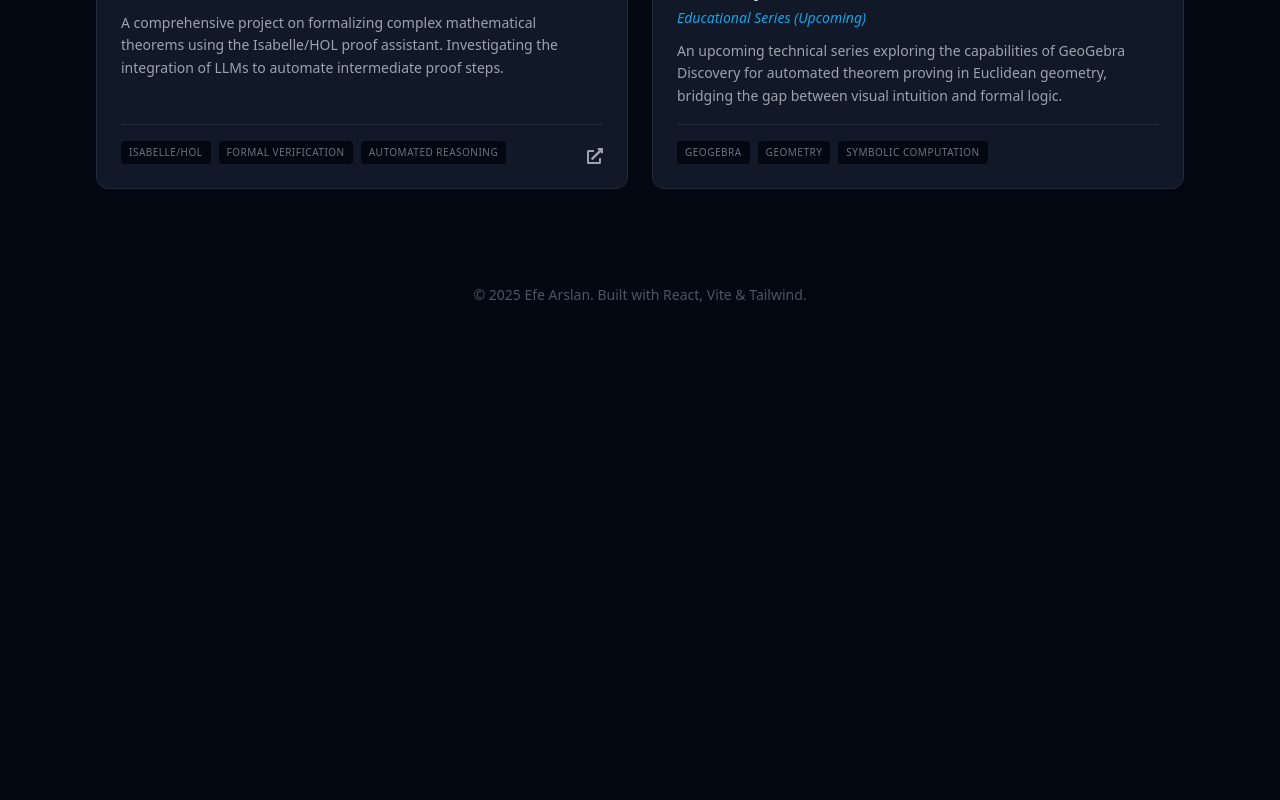
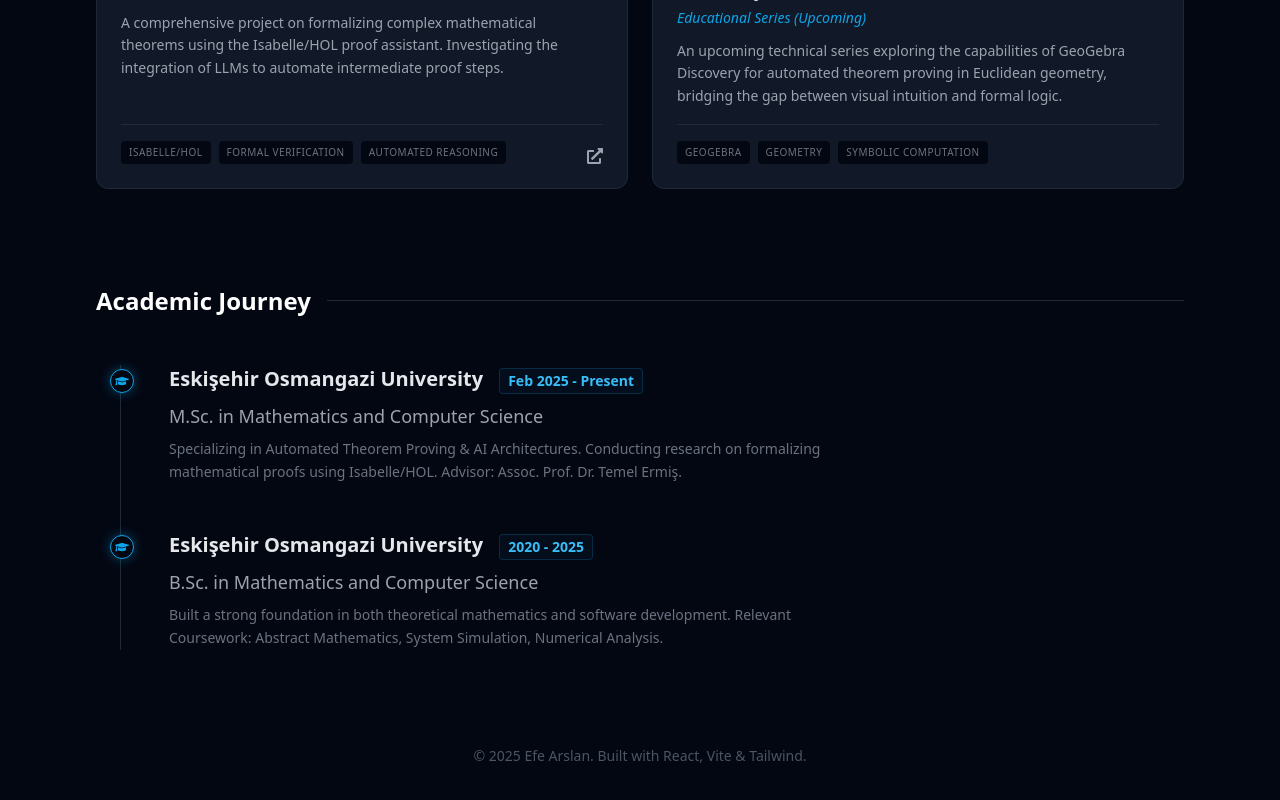
Before and after one commit to EfeArslan-Git-Hub/Efe-Arslan-Portfolio, a React (Vite) app: page / in a window 1280 px wide. Shown: the part 1858-2658 px from the top of the page. Before the commit the page ends 2259 px from the top, so only its background shows below. Built offline with nearby package versions, Linux system fonts and the light colour scheme.

Commit message:
Efe-Arslan-Portfolio

```diff
--- a/src/App.jsx
+++ b/src/App.jsx
@@ -3,6 +3,7 @@ import BentoGrid from './components/BentoGrid';
 import ProjectCard from './components/ProjectCard';
 import PublicationCard from './components/PublicationCard';
 import TechStack from './components/TechStack';
+import Timeline from './components/Timeline';
 import { profile, publications } from './data/portfolio';
 import { motion } from 'framer-motion';
 import { FiEye } from 'react-icons/fi';
@@ -76,7 +77,7 @@ function App() {
 
         {/* Publications Section */}
         {publications.length > 0 && (
-          <div className="mt-24">
+          <div className="mt-24 mb-24">
             <div className="flex items-center gap-4 mb-8">
               <h3 className="text-2xl font-bold text-white">Publications & Research</h3>
               <div className="h-[1px] bg-gray-800 flex-1"></div>
@@ -88,6 +89,8 @@ function App() {
             </div>
           </div>
         )}
+
+        <Timeline />
       </main>
 
       <footer className="mt-24 text-center text-gray-600 text-sm">
--- /dev/null
+++ b/src/components/Timeline.jsx
@@ -0,0 +1,53 @@
+
+import React from 'react';
+import { motion } from 'framer-motion';
+import { education } from '../data/portfolio';
+import { FaGraduationCap } from 'react-icons/fa';
+
+const Timeline = () => {
+    return (
+        <section className="mb-24">
+            <div className="flex items-center gap-4 mb-12">
+                <h3 className="text-2xl font-bold text-white">Academic Journey</h3>
+                <div className="h-[1px] bg-gray-800 flex-1"></div>
+            </div>
+
+            <div className="relative border-l border-gray-800 ml-3 md:ml-6 space-y-12">
+                {education.map((edu, index) => (
+                    <motion.div
+                        key={edu.id}
+                        initial={{ opacity: 0, x: -20 }}
+                        whileInView={{ opacity: 1, x: 0 }}
+                        viewport={{ once: true }}
+                        transition={{ delay: index * 0.2 }}
+                        className="relative pl-8 md:pl-12"
+                    >
+                        {/* Timeline Dot */}
+                        <span className="absolute -left-[11px] top-1 bg-gray-950 p-1 border border-brand-500 rounded-full text-brand-500 shadow-[0_0_12px_rgba(14,165,233,0.4)]">
+                            <FaGraduationCap className="text-sm" />
+                        </span>
+
+                        {/* Content */}
+                        <div className="flex flex-col sm:flex-row gap-1 sm:gap-4 sm:items-baseline mb-2">
+                            <h4 className="text-xl font-bold text-gray-200">
+                                {edu.school}
+                            </h4>
+                            <span className="text-sm font-semibold text-brand-400 bg-brand-900/10 px-2 py-0.5 rounded border border-brand-500/20">
+                                {edu.date}
+                            </span>
+                        </div>
+
+                        <p className="text-lg text-gray-400 font-medium mb-2">
+                            {edu.degree}
+                        </p>
+                        <p className="text-gray-500 leading-relaxed text-sm max-w-2xl">
+                            {edu.desc}
+                        </p>
+                    </motion.div>
+                ))}
+            </div>
+        </section>
+    );
+};
+
+export default Timeline;
--- a/src/data/portfolio.js
+++ b/src/data/portfolio.js
@@ -1,9 +1,10 @@
 
-import { FaGithub, FaLinkedin, FaTwitter, FaEnvelope } from 'react-icons/fa';
+import { FaGithub, FaLinkedin, FaTwitter, FaEnvelope, FaSuperscript } from 'react-icons/fa';
 import {
     SiPython, SiJavascript, SiReact, SiNodedotjs,
     SiTailwindcss, SiDocker, SiMongodb, SiRedis,
-    SiPytorch, SiOpenai, SiGit
+    SiPytorch, SiOpenai, SiGit,
+    SiTypescript, SiPostgresql, SiLatex
 } from 'react-icons/si';
 
 export const profile = {
@@ -96,4 +97,25 @@ export const skills = [
     { name: "MongoDB", icon: SiMongodb, color: "#47A248" },
     { name: "Redis", icon: SiRedis, color: "#DC382D" },
     { name: "Git", icon: SiGit, color: "#F05032" },
+    { name: "TypeScript", icon: SiTypescript, color: "#3178C6" },
+    { name: "PostgreSQL", icon: SiPostgresql, color: "#4169E1" },
+    { name: "LaTeX", icon: SiLatex, color: "#008080" },
+    { name: "Isabelle/HOL", icon: FaSuperscript, color: "#2563EB" },
 ];
+
+export const education = [
+    {
+        id: 1,
+        school: "Eskişehir Osmangazi University",
+        degree: "M.Sc. in Mathematics and Computer Science",
+        date: "Feb 2025 - Present",
+        desc: "Specializing in Automated Theorem Proving & AI Architectures. Conducting research on formalizing mathematical proofs using Isabelle/HOL. Advisor: Assoc. Prof. Dr. Temel Ermiş."
+    },
+    {
+        id: 2,
+        school: "Eskişehir Osmangazi University",
+        degree: "B.Sc. in Mathematics and Computer Science",
+        date: "2020 - 2025",
+        desc: "Built a strong foundation in both theoretical mathematics and software development. Relevant Coursework: Abstract Mathematics, System Simulation, Numerical Analysis."
+    }
+];
```
